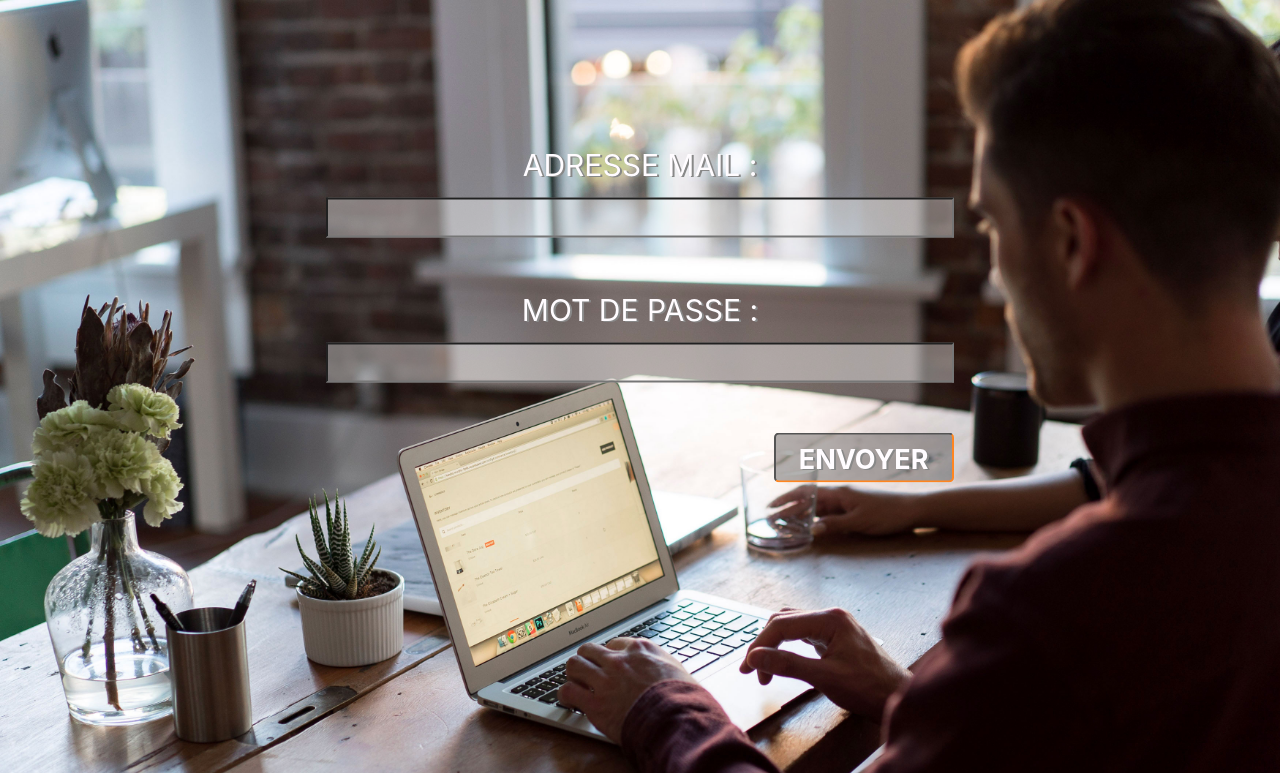
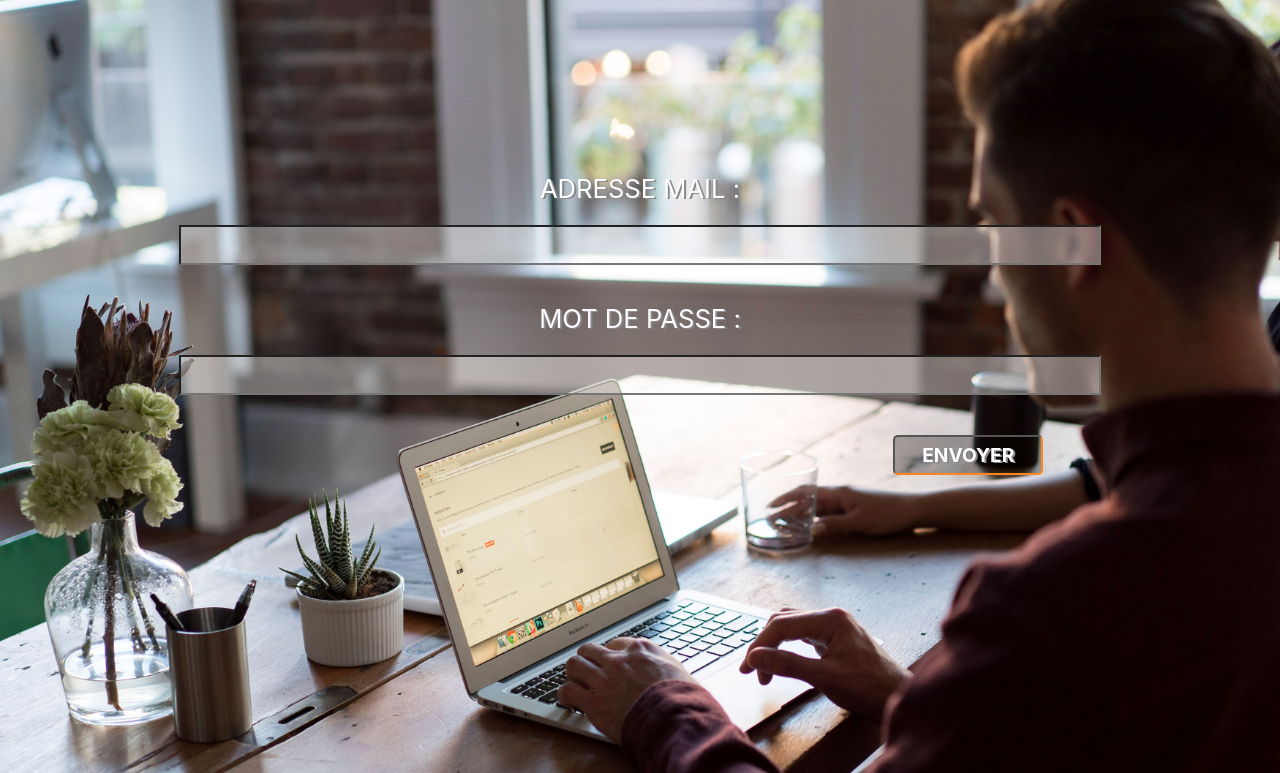
Before and after one commit to SylannBin/getwatuask, a Flask app: page /login in a window 1280 px wide. Shown: the top 773 px of the page. Run offline with Flask 2, Linux system fonts and the light colour scheme; some libraries are stand-ins or nearby versions.

Commit message:
CSSMisàJour

```diff
--- a/app/static/css/style.css
+++ b/app/static/css/style.css
@@ -6,10 +6,11 @@ body{
     background-image: url("../img/fond.jpg");
     background-size: cover;
     background-repeat: no-repeat;
+    background-attachment: fixed;
 }
 
 form{
-    width: 70%;
+    width: 90%;
     margin: 0 auto;
     text-align: center;
     position: absolute;
@@ -23,44 +24,36 @@ form label{
     margin: 35px 0;
     color: #FFFCFF;
     height: 20px;
-    font-size:30px;
+    font-size:1.6em;
     text-transform: uppercase;
     text-shadow: 2px 1px #888888;
 }
 
-form input:focus{
-    outline-color: #FF851F;
-}
-
 form input{
     display: block;
-    width: 70%;
+    width: 80%;
     height: 40px;
     color: white;
     padding-left: 15px;
     font-size: 24px;
-    margin: 20px auto 50px auto;
+    margin: 20px auto 30px auto;
     background-color: rgba(255,255,255,0.4);
 }
 
 form input#send{
-    width: 180px;
+    width: 150px;
     margin-right: 15%;
     margin-top: 40px;
     text-align: center;
-    font-size: 27px;
-    padding: 5px 3px;
+    font-size: 1.2em;
+    padding: 3px;
     border-radius: 5px;
     font-weight: bold;
     border-bottom: 2px solid #FF851F;
     border-right: 2px solid #FF851F;
     color: #FFFCFF;
-    height: 50px;
+    height: 40px;
     text-transform: uppercase;
     text-shadow: 2px 1px #888888;
     background-color: rgba(0, 0, 0, 0.3);
 }
-
-form input#send:focus{
-    display: none;
-}
```
Also changed, not shown: app/static/css/screen2.css (+7 -9 lines), app/static/css/screen3.css (+4 -3 lines).
